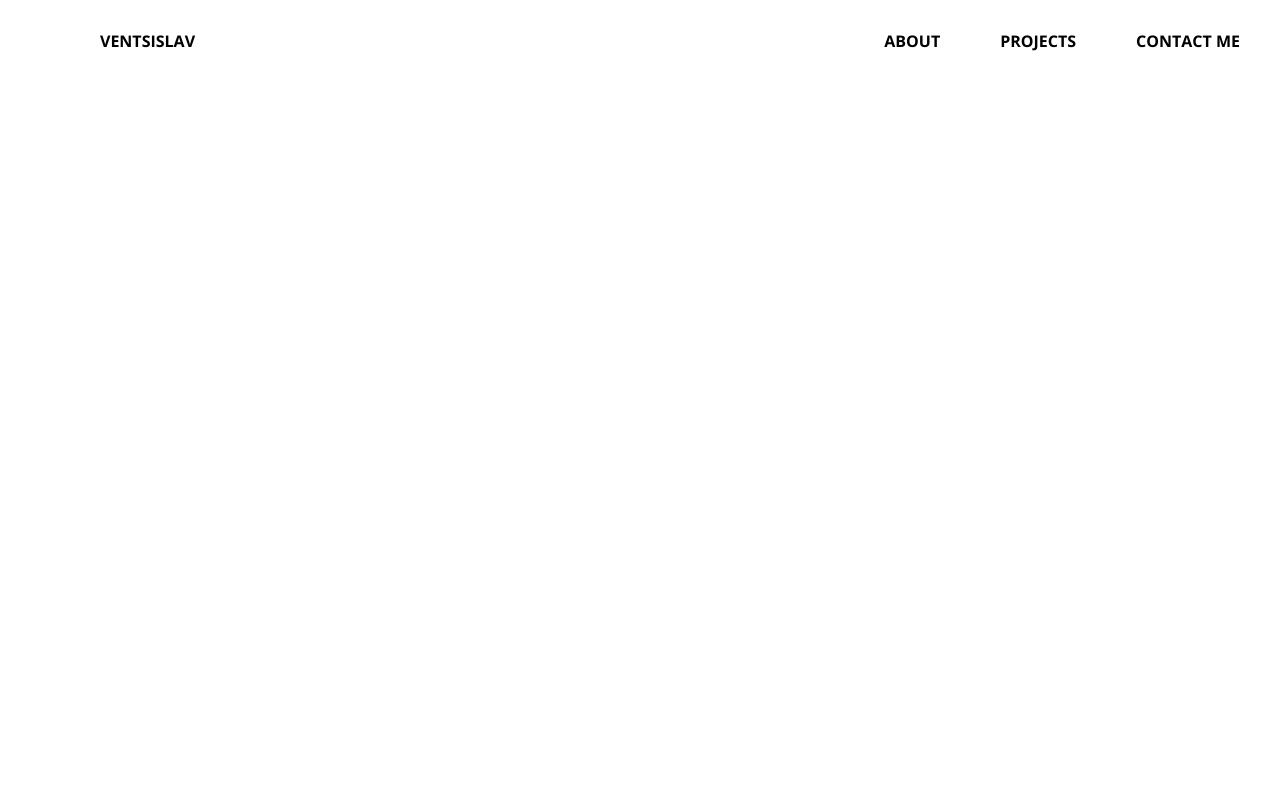
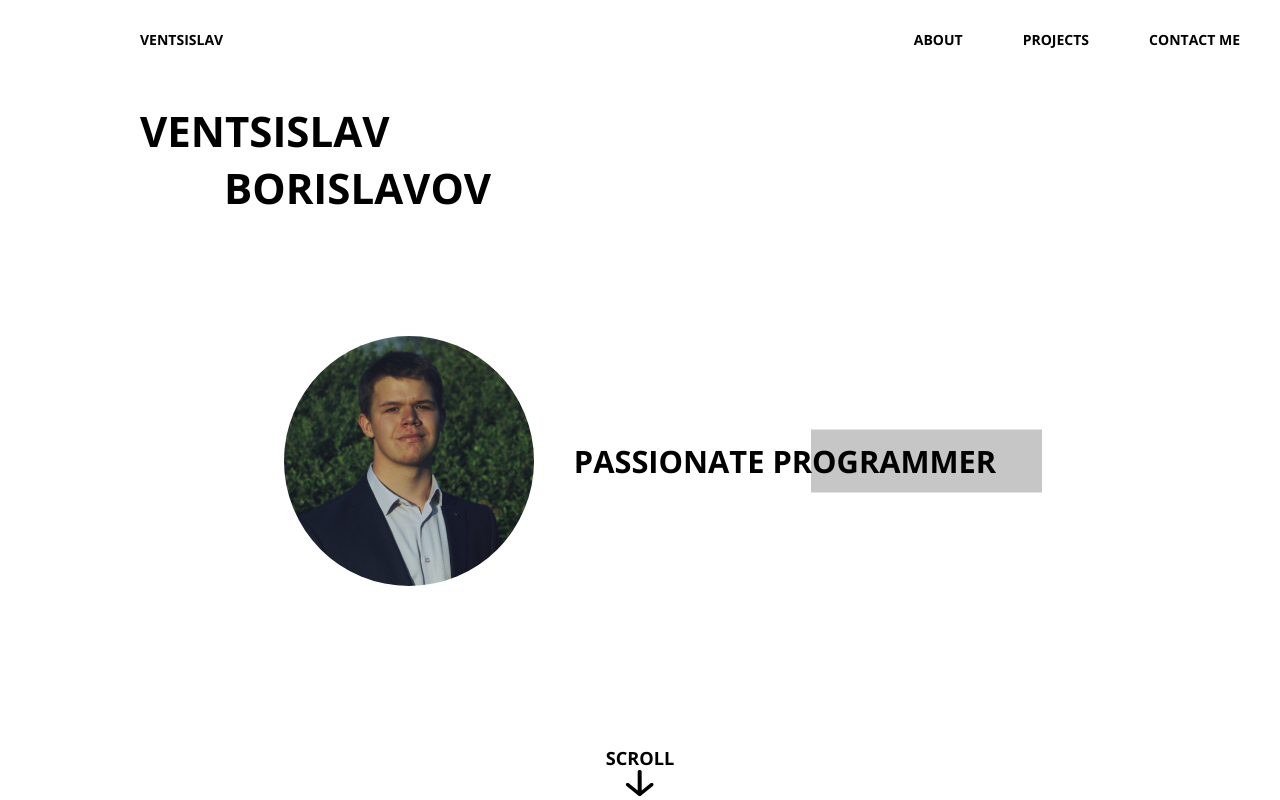
Before and after one commit to VentsislavBorislavov/Personal-Portfolio, a React (Create React App) app: page / in a window 1280 px wide. Built offline with nearby package versions, Linux system fonts and the light colour scheme.

Commit message:
Intor section is done

```diff
--- a/src/App.js
+++ b/src/App.js
@@ -1,9 +1,11 @@
 import Nav from "./components/Nav";
+import Intro from "./components/Intro";
 
 function App() {
   return (
     <div className="App">
       <Nav />
+      <Intro />
     </div>
   );
 }
--- /dev/null
+++ b/src/components/Intro.js
@@ -0,0 +1,22 @@
+import imageMe from "../images/me.png";
+import { ReactComponent as ArrowDown } from "../images/arrow-down.svg";
+const Intro = () => {
+  return (
+    <section id="intro">
+      <h1>
+        <span className="first-name">Ventsislav</span>
+        <span className="last-name">Borislavov</span>
+      </h1>
+      <div className="me">
+        <img src={imageMe} alt="me" />
+        <span className="description">Passionate Programmer</span>
+      </div>
+      <div className="scroll-down">
+        <span>Scroll</span>
+        <ArrowDown />
+      </div>
+    </section>
+  );
+};
+
+export default Intro;
--- /dev/null
+++ b/src/styles/components/intro.scss
@@ -0,0 +1,135 @@
+#intro {
+  height: 100vh;
+  position: relative;
+  h1 {
+    margin: 0;
+    padding-top: 102px;
+    text-transform: uppercase;
+    font-size: 4rem;
+    margin-left: 200px;
+    @include media("<=desktop") {
+      font-size: 3rem;
+      margin-left: 140px;
+    }
+
+    @include media("<=tablet") {
+      margin-left: 20px;
+    }
+
+    @include media("<=phone") {
+      font-size: 2rem;
+      margin-left: 50%;
+      transform: translateX(-50%);
+      text-align: center;
+    }
+
+    span {
+      display: block;
+    }
+
+    .last-name {
+      padding-left: 8rem;
+
+      @include media("<=desktop") {
+        padding-left: 6rem;
+      }
+
+      @include media("<=tablet") {
+        padding-left: 5rem;
+      }
+
+      @include media("<=phone") {
+        padding-left: 0;
+      }
+    }
+  }
+  .me {
+    display: flex;
+    align-items: center;
+    justify-content: center;
+    padding-top: 120px;
+    margin: auto;
+
+    @include media("<=tablet") {
+      flex-direction: column;
+    }
+
+    @include media("<=phone") {
+      padding-top: 10px;
+    }
+
+    img {
+      width: 300px;
+      height: 300px;
+      border-radius: 50%;
+
+      @include media("<=desktop") {
+        width: 250px;
+        height: 250px;
+      }
+
+      @include media("<=tablet") {
+        margin-top: 50px;
+      }
+
+      @include media("<=phone") {
+        height: 180px;
+        width: 180px;
+      }
+    }
+    .description {
+      padding-left: 40px;
+      font-size: 3rem;
+      text-transform: uppercase;
+      font-weight: 700;
+      position: relative;
+
+      @include media("<=desktop") {
+        font-size: 2.2rem;
+      }
+
+      @include media("<=tablet") {
+        margin-top: 80px;
+        font-size: 1.8rem;
+        padding: 0;
+      }
+
+      @include media("<=phone") {
+        margin-top: 30px;
+        font-size: 1.4rem;
+        padding: 0;
+      }
+
+      &::after {
+        content: "";
+        width: 50%;
+        height: 150%;
+        position: absolute;
+        background-color: $gray;
+        right: -10%;
+        top: 50%;
+        transform: translateY(-50%);
+        z-index: -1;
+      }
+    }
+  }
+
+  .scroll-down {
+    position: absolute;
+    bottom: 0;
+    left: 50%;
+    transform: translateX(-50%);
+    span {
+      display: block;
+      text-align: center;
+      font-size: 1.3rem;
+      font-weight: 700;
+      text-transform: uppercase;
+    }
+
+    svg {
+      margin-left: 50%;
+      transform: translateX(-50%);
+    }
+  }
+}
--- a/src/styles/components/nav.scss
+++ b/src/styles/components/nav.scss
@@ -14,9 +14,9 @@ nav {
     font-weight: 700;
     text-decoration: none;
     color: $black;
-    margin-left: 100px;
-    @include media("<=tablet") {
-      margin-left: 50px;
+    margin-left: 200px;
+    @include media("<=desktop") {
+      margin-left: 140px;
     }
     @include media("<=tablet") {
       margin-left: 20px;
@@ -40,6 +40,8 @@ nav {
       display: flex;
       margin: 0;
       padding: 0;
+      z-index: 10;
+      background-color: $white;
 
       @include media("<=phone") {
         flex-direction: column;
--- a/src/styles/index.scss
+++ b/src/styles/index.scss
@@ -2,7 +2,11 @@
 @import "./breakpoints.scss";
 @import "./variables.scss";
 @import "./components/nav.scss";
+@import "./components/intro.scss";
 
+:root {
+  font-size: 14px;
+}
 body {
   margin: 0;
   font-family: "Open Sans", sans-serif;
```
Also changed, not shown: src/images/arrow-down.svg (added), src/images/me.png (added).
